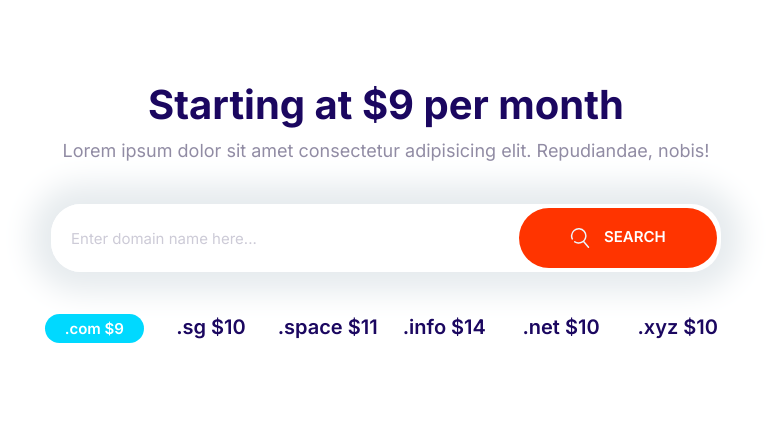
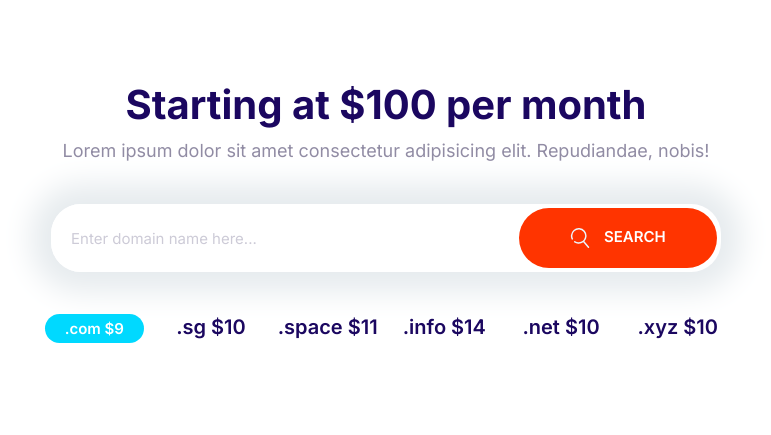
Before and after one commit to DINESHKD07/Onepiece, a website built with Parcel: page playground.html in a window 1280 px wide. Shown: the whole page, without its empty margins (254-1025 px from the left). Built offline with nearby package versions, Linux system fonts and the light colour scheme.

Commit message:
update price to 100$

```diff
--- a/playground.html
+++ b/playground.html
@@ -16,7 +16,7 @@
   <body>
     <section class="block container block-domain">
       <header class="block__header">
-        <h2>Starting at $9 per month</h2>
+        <h2>Starting at $100 per month</h2>
         <p>
           Lorem ipsum dolor sit amet consectetur adipisicing elit. Repudiandae,
           nobis!
```
